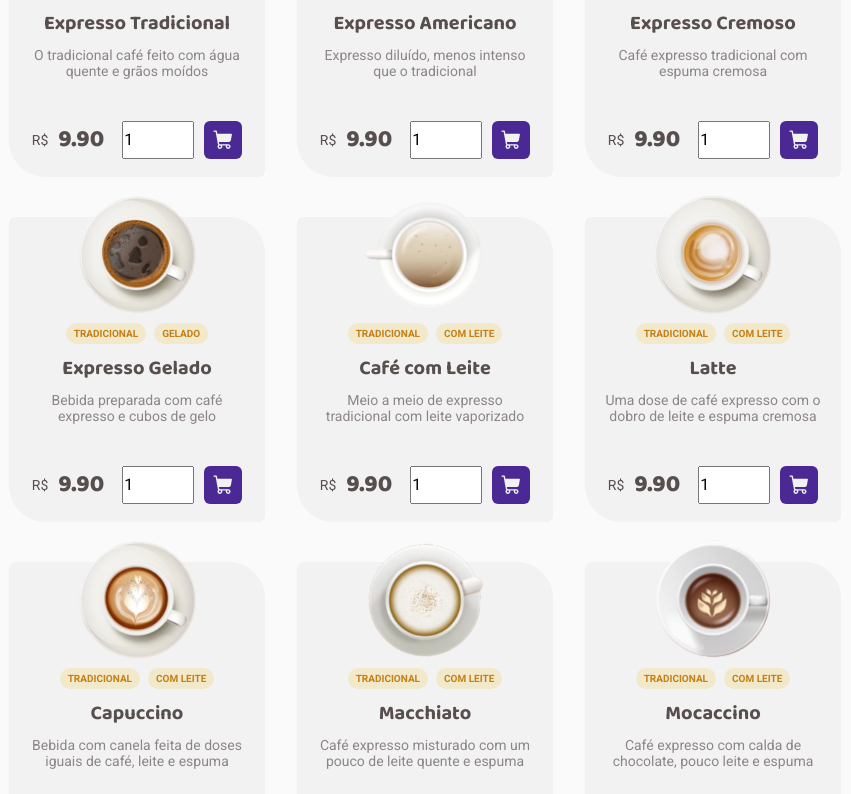
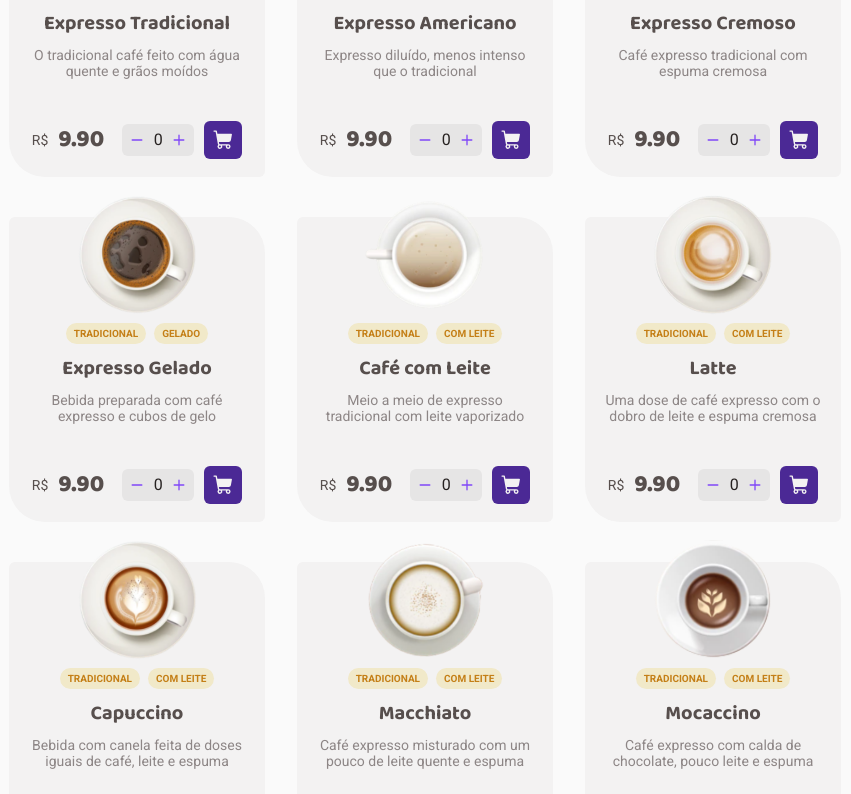
Before and after one commit to Rpererah/coffemarket, a React (Vite) app: page / in a window 1280 px wide. Shown: the part 906-1700 px from the top of the page, without its empty margins (151-1002 px from the left). Built offline with nearby package versions, Linux system fonts and the light colour scheme.

Commit message:
:zap: creation of context cart and update CartMenu

```diff
--- a/src/App.tsx
+++ b/src/App.tsx
@@ -3,12 +3,14 @@ import { defaultTheme } from './styles/themes/default'
 import { GlobalStyle } from './styles/global'
 import { BrowserRouter } from 'react-router-dom'
 import { Router } from './Router'
-
+import { CartProvider } from './context/CartContext'
 export default function App() {
   return (
     <BrowserRouter>
       <ThemeProvider theme={defaultTheme}>
-        <Router />
+        <CartProvider>
+          <Router />
+        </CartProvider>
         <GlobalStyle />
       </ThemeProvider>
     </BrowserRouter>
--- /dev/null
+++ b/src/components/InputNumber/index.tsx
@@ -0,0 +1,37 @@
+import { useState } from 'react'
+import {
+  InputNumberContainer,
+  InputNumberSymbolMinus,
+  InputNumberSymbolPlus,
+  InputNumberText,
+} from './styles'
+
+interface InputNumberProps {
+  oldQuantity: number
+}
+
+export function InputNumber({ oldQuantity }: InputNumberProps) {
+  const [quantity, setQuantity] = useState<number>(oldQuantity)
+
+  function addQuantity() {
+    setQuantity(quantity + 1)
+  }
+  function removeQuantity() {
+    if (quantity >= 1) {
+      setQuantity(quantity - 1)
+    }
+  }
+  return (
+    <InputNumberContainer>
+      <div onClick={removeQuantity}>
+        <InputNumberSymbolMinus weight="bold" />
+      </div>
+      <div>
+        <InputNumberText>{quantity}</InputNumberText>
+      </div>
+      <div onClick={addQuantity}>
+        <InputNumberSymbolPlus weight="bold" />
+      </div>
+    </InputNumberContainer>
+  )
+}
--- /dev/null
+++ b/src/components/InputNumber/styles.ts
@@ -0,0 +1,39 @@
+import { Minus, Plus } from '@phosphor-icons/react'
+import styled from 'styled-components'
+
+export const InputNumberContainer = styled.div`
+  display: flex;
+  width: 4.5rem;
+  height: 2rem;
+  justify-content: space-around;
+  align-items: center;
+  background-color: ${(props) => props.theme['base-button']};
+  border-radius: 6px;
+  box-sizing: border-box;
+  padding: 0.2rem;
+`
+
+export const InputNumberText = styled.span`
+  font-family: 'Roboto';
+  font-size: 1rem;
+  color: ${(props) => props.theme['base-title']};
+  font-weight: 400;
+`
+export const InputNumberSymbolPlus = styled(Plus)`
+  display: flex;
+  justify-content: center;
+  align-items: center;
+  color: ${(props) => props.theme.purple};
+  cursor: pointer;
+  width: 0.875rem;
+  height: 0.875rem;
+`
+export const InputNumberSymbolMinus = styled(Minus)`
+  display: flex;
+  justify-content: center;
+  align-items: center;
+  color: ${(props) => props.theme.purple};
+  cursor: pointer;
+  width: 0.875rem;
+  height: 0.875rem;
+`
--- /dev/null
+++ b/src/context/CartContext.tsx
@@ -0,0 +1,40 @@
+import { createContext, useState } from 'react'
+import { Product } from '../interfaces/Product'
+
+interface CardContextProps {
+  cart: Product[]
+  addCart: (product: Product) => void
+  removeCart: (productId: number) => void
+}
+export const CartContext = createContext<CardContextProps>({
+  cart: [],
+  addCart: () => {},
+  removeCart: () => {},
+})
+
+export function CartProvider({ children }) {
+  const [cart, setCart] = useState<Product[]>([])
+  function addCart(product: Product) {
+    const existProduct = cart.find((item) => item.id === product.id)
+    if (existProduct) {
+      const updatedCart = cart.map((item) =>
+        item.id === product.id
+          ? { ...item, quantity: item.quantity + 1 }
+          : item,
+      )
+      setCart(updatedCart)
+    } else {
+      const updatedCart = { ...product, quantity: 1 }
+      setCart([...cart, updatedCart])
+    }
+  }
+  function removeCart(productId: number) {
+    const updatedCart = cart.filter((item) => item.id !== productId)
+    setCart(updatedCart)
+  }
+  return (
+    <CartContext.Provider value={{ cart, addCart, removeCart }}>
+      {children}
+    </CartContext.Provider>
+  )
+}
--- /dev/null
+++ b/src/interfaces/Product.ts
@@ -0,0 +1,9 @@
+export interface Product {
+  id: number
+  image: string
+  typesCoffee: string[]
+  title: string
+  description: string
+  price: string
+  quantity: number
+}
--- /dev/null
+++ b/src/pages/Cart/components/CardCartItem/index.tsx
@@ -0,0 +1,42 @@
+import { Trash } from '@phosphor-icons/react'
+import { InputNumber } from '../../../../components/InputNumber'
+import {
+  PriceText,
+  ProductDetailsContainer,
+  ProductDetailsMidContainer,
+  ProductDetailsMidElementsContainer,
+  RemoverButton,
+  Subtitle,
+  Text,
+} from '../../styles'
+import { Product } from '../../../../interfaces/Product'
+import { useContext } from 'react'
+import { CartContext } from '../../../../context/CartContext'
+interface CardCartItemProps {
+  product: Product
+}
+export function CardCartItem({ product }: CardCartItemProps) {
+  const { removeCart } = useContext(CartContext)
+
+  function handleRemoveCart() {
+    removeCart(product.id)
+  }
+  return (
+    <ProductDetailsContainer>
+      <img src={product.image} alt="imagem do cafe tradicional" />
+      <ProductDetailsMidContainer>
+        <Subtitle>{product.title}</Subtitle>
+        <ProductDetailsMidElementsContainer>
+          <InputNumber oldQuantity={product.quantity} />
+          <RemoverButton onClick={handleRemoveCart}>
+            <Trash size={12} />
+            <Text>REMOVER</Text>
+          </RemoverButton>
+        </ProductDetailsMidElementsContainer>
+      </ProductDetailsMidContainer>
+      <PriceText>
+        R$ {(parseFloat(product.price) * product.quantity).toFixed(2)}
+      </PriceText>
+    </ProductDetailsContainer>
+  )
+}
--- a/src/pages/Cart/index.tsx
+++ b/src/pages/Cart/index.tsx
@@ -4,9 +4,7 @@ import {
   CurrencyDollar,
   MapPin,
   Money,
-  Trash,
 } from '@phosphor-icons/react'
-import Coffe from './../../assets/Coffes/Coffee1.svg'
 import {
   AddressContainer,
   ButtonConfirm,
@@ -16,16 +14,10 @@ import {
   HeaderPaymentInfo,
   InputLG,
   InputM,
-  InputQuantity,
   InputSM,
   InputsContainerSeparator,
   MainTitle,
   PaymentContainer,
-  PriceText,
-  ProductDetailsContainer,
-  ProductDetailsMidContainer,
-  ProductDetailsMidElementsContainer,
-  RemoverButton,
   Subtitle,
   TagTypesPayment,
   Text,
@@ -36,7 +28,11 @@ import {
   TypesPaymentContainer,
 } from './styles'
 import { NavLink } from 'react-router-dom'
+import { CardCartItem } from './components/CardCartItem'
+import { useContext } from 'react'
+import { CartContext } from '../../context/CartContext'
 export function Cart() {
+  const { cart } = useContext(CartContext)
   return (
     <CartContainer>
       <FormContainer>
@@ -55,7 +51,13 @@ export function Cart() {
           </div>
           <InputLG type="text" name="" id="" placeholder="Rua" />
           <InputsContainerSeparator>
-            <InputM type="number" placeholder="Número" name="" id="" />
+            <InputM
+              type="text"
+              pattern="[0-9]*"
+              placeholder="Número"
+              name=""
+              id=""
+            />
             <InputLG type="text" name="" id="" placeholder="Complemento" />
           </InputsContainerSeparator>
           <InputsContainerSeparator>
@@ -95,21 +97,12 @@ export function Cart() {
 
       <TotalContainer>
         <MainTitle>Cafés selecionados</MainTitle>
+
+        {cart.length > 0 ? (
           <TotalContainerInfo>
-          <ProductDetailsContainer>
-            <img src={Coffe} alt="imagem do cafe tradicional" />
-            <ProductDetailsMidContainer>
-              <Subtitle>Expresso Tradicional</Subtitle>
-              <ProductDetailsMidElementsContainer>
-                <InputQuantity type="number" />
-                <RemoverButton>
-                  <Trash size={12} />
-                  <Text>REMOVER</Text>
-                </RemoverButton>
-              </ProductDetailsMidElementsContainer>
-            </ProductDetailsMidContainer>
-            <PriceText>R$ 9,90</PriceText>
-          </ProductDetailsContainer>
+            {cart.map((item) => (
+              <CardCartItem key={item.id} product={item} />
+            ))}
             <TotalDetails>
               <Text>Total de itens</Text>
               <Subtitle>R$ 29,70</Subtitle>
@@ -126,6 +119,13 @@ export function Cart() {
               <NavLink to="/purchase">CONFIRMAR PEDIDO</NavLink>
             </ButtonConfirm>
           </TotalContainerInfo>
+        ) : (
+          <TotalContainerInfo>
+            <TotalDetails>
+              <Text>Seu carrinho esta vazio</Text>
+            </TotalDetails>
+          </TotalContainerInfo>
+        )}
       </TotalContainer>
     </CartContainer>
   )
--- a/src/pages/Cart/styles.ts
+++ b/src/pages/Cart/styles.ts
@@ -107,6 +107,7 @@ export const TagTypesPayment = styled.div`
   padding: 16px;
   background-color: ${(props) => props.theme['base-button']};
   border-radius: 6px;
+  cursor: pointer;
 `
 export const ProductDetailsContainer = styled.div`
   display: flex;
--- a/src/pages/Home/Menu/components/CardMenu/index.tsx
+++ b/src/pages/Home/Menu/components/CardMenu/index.tsx
@@ -3,23 +3,23 @@ import {
   CardMenuContainer,
   ChoosesContainer,
   ContainerTags,
+  MenuTextPrice,
   TypesTags,
 } from './styles'
-
-export interface Product {
-  id: number
-  image: string
-  typesCoffee: string[]
-  title: string
-  description: string
-  price: string
-  quantity: number
-}
+import { InputNumber } from '../../../../../components/InputNumber'
+import { Product } from '../../../../../interfaces/Product'
+import { useContext } from 'react'
+import { CartContext } from '../../../../../context/CartContext'
 
 interface CardMenuProps {
   product: Product
 }
 export default function CardMenu({ product }: CardMenuProps) {
+  const { addCart } = useContext(CartContext)
+
+  function handleAddCart() {
+    addCart(product)
+  }
   return (
     <CardMenuContainer>
       <img src={product.image} alt="" />
@@ -32,9 +32,9 @@ export default function CardMenu({ product }: CardMenuProps) {
       <h3>{product.title}</h3>
       <p>{product.description}</p>
       <ChoosesContainer>
-        R$<span>{product.price}</span>{' '}
-        <input type="number" value={product.quantity} />{' '}
-        <button>
+        R$<MenuTextPrice>{product.price}</MenuTextPrice>
+        <InputNumber oldQuantity={0} />
+        <button onClick={handleAddCart}>
           <ShoppingCart size={22} weight="fill" />
         </button>
       </ChoosesContainer>
--- a/src/pages/Home/Menu/components/CardMenu/styles.ts
+++ b/src/pages/Home/Menu/components/CardMenu/styles.ts
@@ -38,14 +38,6 @@ export const ChoosesContainer = styled.div`
   gap: 10px;
   font-size: 0.875rem;
 
-  span {
-    flex: 1;
-    margin-right: 8px;
-    font-size: 1.5rem;
-    font-family: 'Baloo 2';
-    font-weight: 800;
-  }
-
   input {
     width: 72px;
     height: 38px;
@@ -61,9 +53,19 @@ export const ChoosesContainer = styled.div`
     background-color: ${(props) => props.theme['purple-dark']};
     color: ${(props) => props.theme['base-card']};
     border: none;
+    cursor: pointer;
+    &:hover {
+      opacity: 0.8;
+    }
   }
 `
-
+export const MenuTextPrice = styled.span`
+  flex: 1;
+  margin-right: 8px;
+  font-size: 1.5rem;
+  font-family: 'Baloo 2';
+  font-weight: 800;
+`
 export const ContainerTags = styled.div`
   display: flex;
   justify-content: space-around;
--- a/src/styles/global.ts
+++ b/src/styles/global.ts
@@ -23,4 +23,14 @@ body,input,textarea,button{
     font-weight: 400;
     font-size: 1rem;
 }
+
+a:link,
+a:visited,
+a:hover,
+a:active {
+  text-decoration: none;
+  color: inherit;
+}
+
+
 `
```
Lines whose indentation alone changed are shown as unchanged.
